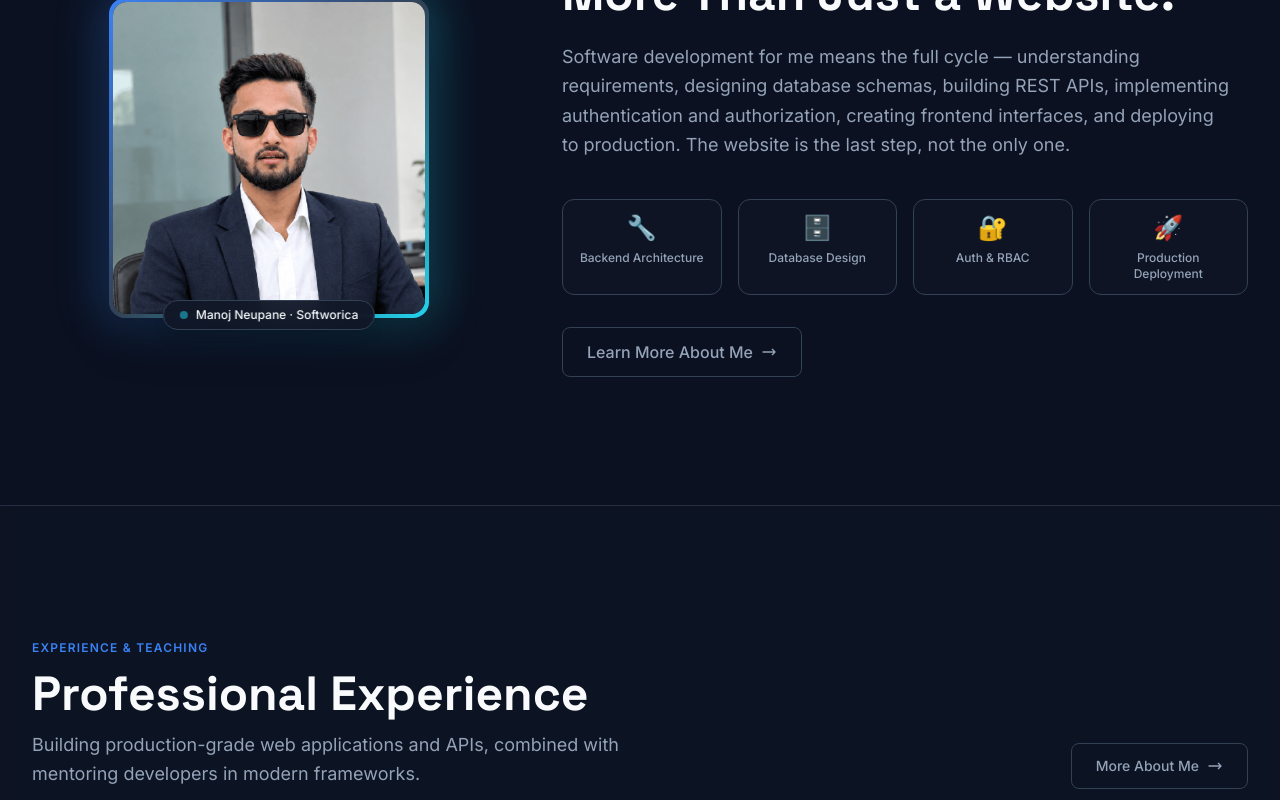
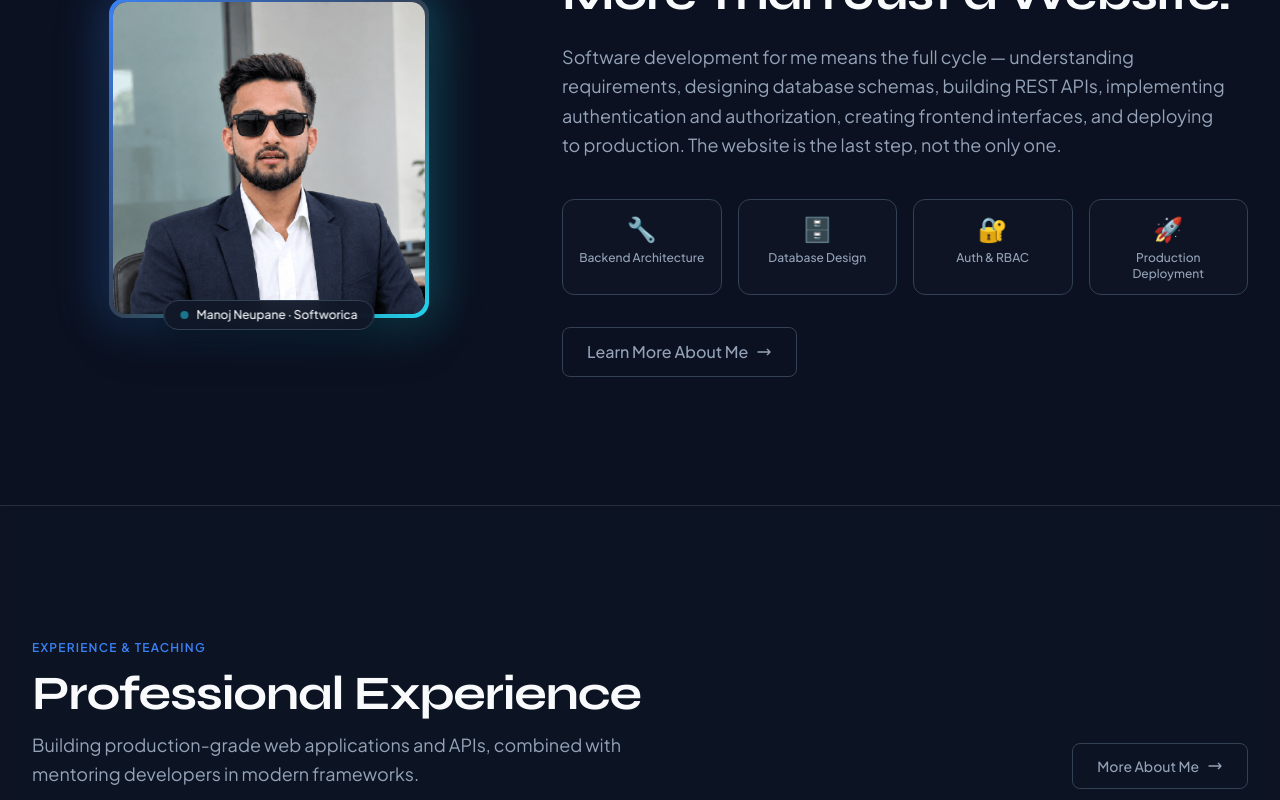
Before and after one commit to manojneupaneweb/manojneupane, a Next.js app: page / in a window 1280 px wide. Shown: the part 1304-2104 px from the top of the page. Built offline with nearby package versions, Linux system fonts and the light colour scheme.

Commit message:
style: upgrade typography with Plus Jakarta Sans body and Syne display font

```diff
--- a/src/app/globals.css
+++ b/src/app/globals.css
@@ -17,9 +17,9 @@
   --color-border: #334155;
   --color-success: #34D399;
   --color-error: #F87171;
-  --font-sans: var(--font-inter), system-ui, sans-serif;
-  --font-display: var(--font-space-grotesk), system-ui, sans-serif;
-  --font-mono: "IBM Plex Mono", ui-monospace, monospace;
+  --font-sans: var(--font-sans), "Plus Jakarta Sans", system-ui, -apple-system, sans-serif;
+  --font-display: var(--font-display), "Syne", system-ui, sans-serif;
+  --font-mono: ui-monospace, "SFMono-Regular", Menlo, Monaco, Consolas, monospace;
 }
 
 @layer base {
@@ -49,10 +49,14 @@
     background-color: var(--color-bg);
     color: var(--color-text);
     min-height: 100vh;
+    text-rendering: optimizeLegibility;
+    -webkit-font-smoothing: antialiased;
+    -moz-osx-font-smoothing: grayscale;
   }
 
-  h1, h2, h3 {
+  h1, h2, h3, h4, h5, h6 {
     font-family: var(--font-display);
+    letter-spacing: -0.025em;
   }
 
   /* Focus styles */
--- a/src/app/layout.tsx
+++ b/src/app/layout.tsx
@@ -1,21 +1,23 @@
 import type { Metadata } from "next";
-import { Inter, Space_Grotesk } from "next/font/google";
+import { Plus_Jakarta_Sans, Syne } from "next/font/google";
 import "./globals.css";
 import Header from "@/components/Header";
 import Footer from "@/components/Footer";
 import { siteConfig } from "@/lib/data";
 import { Analytics } from "@vercel/analytics/react";
 
-const inter = Inter({
+const jakarta = Plus_Jakarta_Sans({
   subsets: ["latin"],
-  variable: "--font-inter",
+  variable: "--font-sans",
   display: "swap",
+  weight: ["400", "500", "600", "700"],
 });
 
-const spaceGrotesk = Space_Grotesk({
+const syne = Syne({
   subsets: ["latin"],
-  variable: "--font-space-grotesk",
+  variable: "--font-display",
   display: "swap",
+  weight: ["600", "700", "800"],
 });
 
 // ─── Root Layout Metadata ────────────────────────────────────────────────────
@@ -145,7 +147,7 @@ export default function RootLayout({
   return (
     <html
       lang="en"
-      className={`${inter.variable} ${spaceGrotesk.variable}`}
+      className={`${jakarta.variable} ${syne.variable}`}
     >
       <head>
         {/* Favicon */}
--- a/tailwind.config.ts
+++ b/tailwind.config.ts
@@ -24,9 +24,9 @@ const config: Config = {
         border: "#334155",
       },
       fontFamily: {
-        sans: ["var(--font-inter)", "system-ui", "sans-serif"],
-        display: ["var(--font-space-grotesk)", "system-ui", "sans-serif"],
-        mono: ["IBM Plex Mono", "ui-monospace", "monospace"],
+        sans: ["var(--font-sans)", "Plus Jakarta Sans", "system-ui", "sans-serif"],
+        display: ["var(--font-display)", "Syne", "system-ui", "sans-serif"],
+        mono: ["ui-monospace", "SFMono-Regular", "Menlo", "Monaco", "Consolas", "monospace"],
       },
       backgroundImage: {
         "gradient-accent": "linear-gradient(135deg, #3B82F6, #22D3EE, #34D399)",
```
